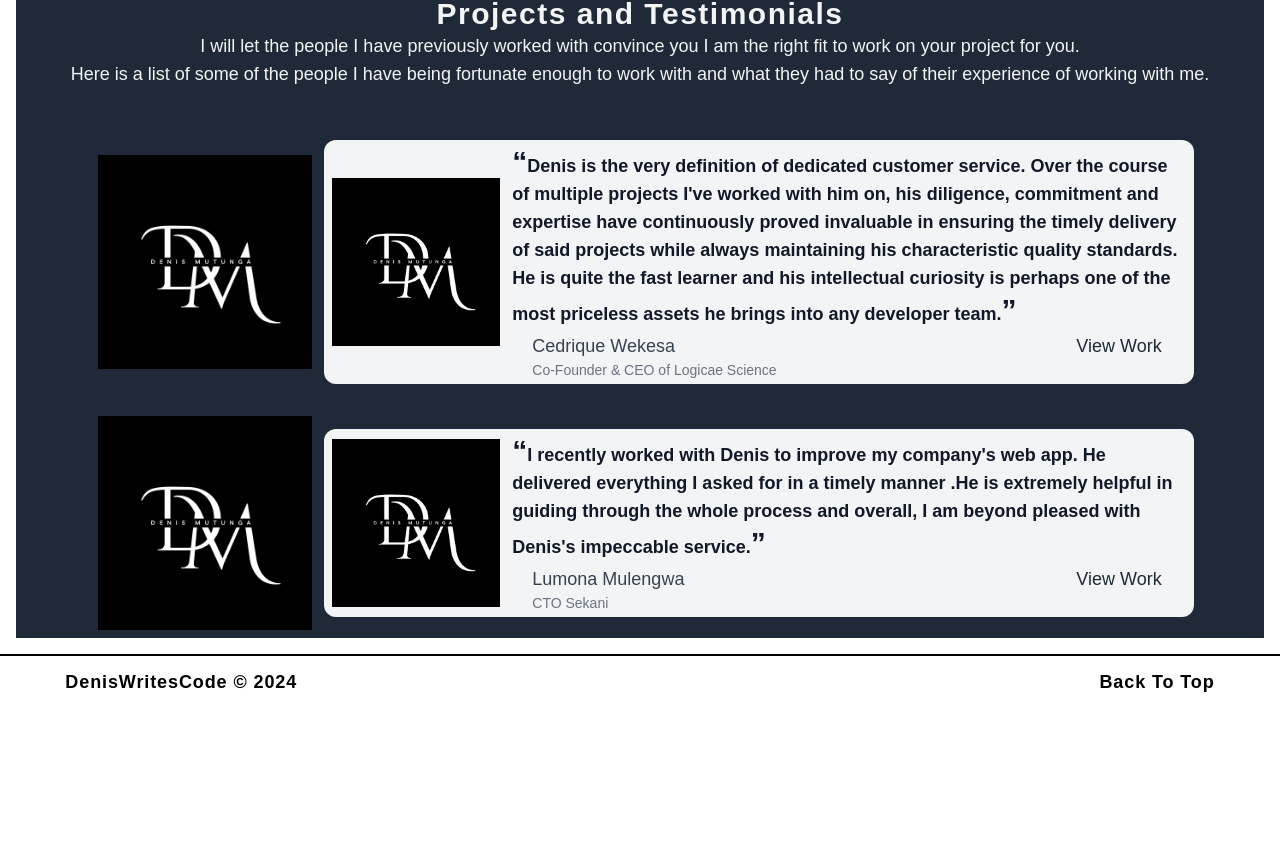
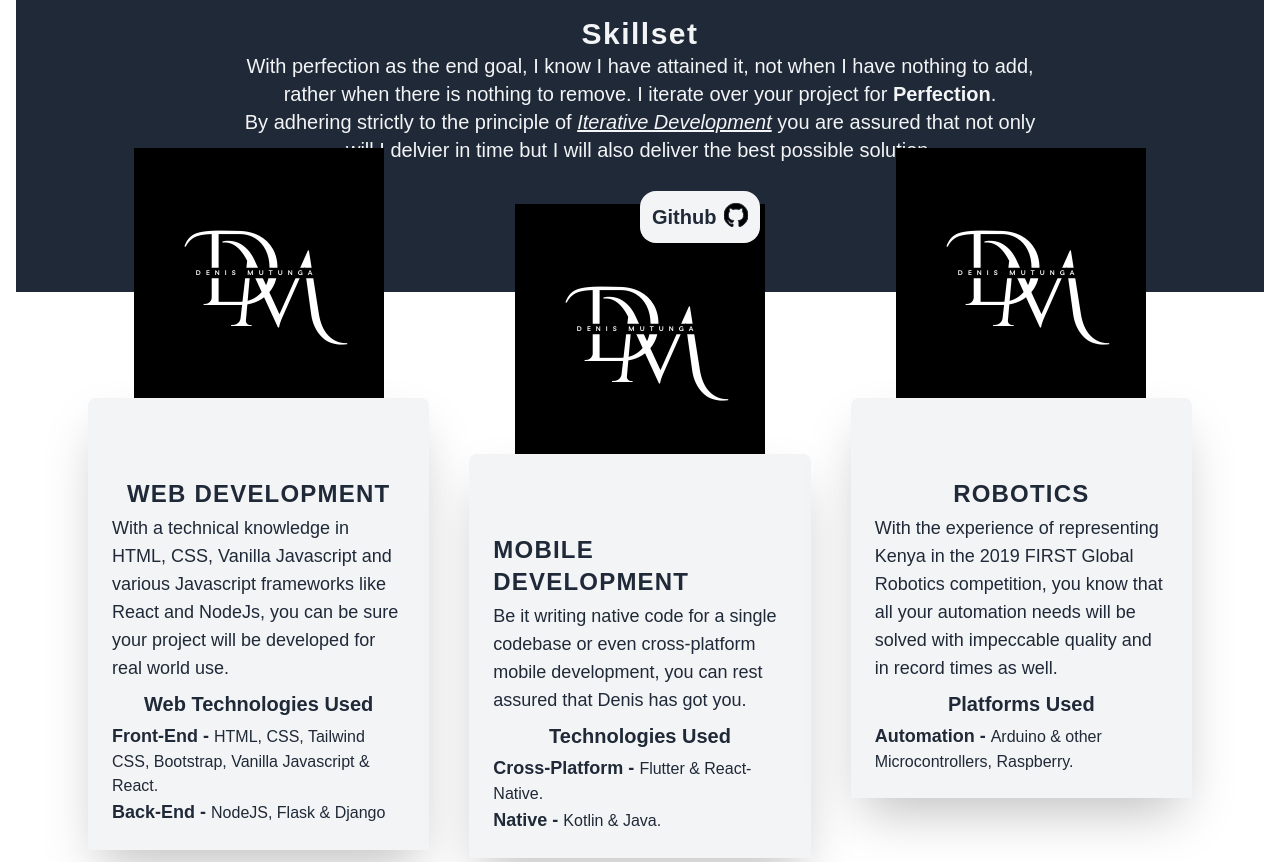
Before and after one commit to DenisWritesCode/portfolio2point0, a Next.js app: page / in a window 1280 px wide. Shown: the part 298-1160 px from the top of the page. Before the commit the page ends 1006 px from the top, so only its background shows below. Built offline with nearby package versions, Linux system fonts and the light colour scheme.

Commit message:
001: Add #toolsNSkills sections to homePage

```diff
--- a/app/page.tsx
+++ b/app/page.tsx
@@ -29,8 +29,152 @@ export default function Home() {
         <Services />
         <SkillSet />
         <EducationAndWork />
+        <div id="toolsNskills" className="about bg-gray-800 text-gray-100 p-5 pb-32 md:relative">
+          <h1 className="text-3xl font-semibold text-center tracking-wider">
+            Skillset
+          </h1>
+          <p className="text-xl md:w-2/3 text-center mx-auto">
+            With perfection as the end goal, I know I have attained it, not when
+            I have nothing to add, rather when there is nothing to remove. I
+            iterate over your project for <strong>Perfection</strong>.
+          </p>
+          <p className="text-xl md:w-2/3 text-center mx-auto">
+            By adhering strictly to the principle of{" "}
+            <span className="italic underline">Iterative Development</span> you
+            are assured that not only will I delvier in time but I will also
+            deliver the best possible solution.
+          </p>
+          <div className="relative top-1/3 mt-5 flex align-center justify-center md:absolute md:mt-24 md:left-1/2 z-10">
+            <a
+              href="https://github.com/DenisWritesCode/"
+              className="flex align-center justify-center text-xl text-gray-800 bg-gray-100 font-semibold rounded-2xl p-3"
+            >
+              Github{" "}
+              <svg
+                className="w-6 h-6 ml-2"
+                role="img"
+                stroke="currentColor"
+                viewBox="0 0 24 24"
+                xmlns="http://www.w3.org/2000/svg"
+              >
+                <title>GitHub icon</title>
+                <path d="M12 .297c-6.63 0-12 5.373-12 12 0 5.303 3.438 9.8 8.205 11.385.6.113.82-.258.82-.577 0-.285-.01-1.04-.015-2.04-3.338.724-4.042-1.61-4.042-1.61C4.422 18.07 3.633 17.7 3.633 17.7c-1.087-.744.084-.729.084-.729 1.205.084 1.838 1.236 1.838 1.236 1.07 1.835 2.809 1.305 3.495.998.108-.776.417-1.305.76-1.605-2.665-.3-5.466-1.332-5.466-5.93 0-1.31.465-2.38 1.235-3.22-.135-.303-.54-1.523.105-3.176 0 0 1.005-.322 3.3 1.23.96-.267 1.98-.399 3-.405 1.02.006 2.04.138 3 .405 2.28-1.552 3.285-1.23 3.285-1.23.645 1.653.24 2.873.12 3.176.765.84 1.23 1.91 1.23 3.22 0 4.61-2.805 5.625-5.475 5.92.42.36.81 1.096.81 2.22 0 1.606-.015 2.896-.015 3.286 0 .315.21.69.825.57C20.565 22.092 24 17.592 24 12.297c0-6.627-5.373-12-12-12" />
+              </svg>
+            </a>
+          </div>
+        </div>
+        <div className="skills-wrapper flex flex-col md:flex-row md:w-11/12 mx-auto">
+          <div className="skill mb-5 -mt-20 pt-1 md:w-1/3 md:pt-0">
+            <div className="skill-contents flex flex-col items-center px-5 -mt-16 relative">
+              <Image
+                src={"/logos/WhiteOnBlack.png"}
+                alt={"Client Image"}
+                width={250}
+                height={250}
+              />
+              <div className="p-6 bg-gray-100 text-gray-800 shadow-2xl mx-auto flex-col flex rounded-t-lg">
+                <h2 className="mx-auto text-2xl text-gray-800 pt-14 pb-1 font-semibold uppercase tracking-wider">
+                  Web Development
+                </h2>
+                <p className="text-lg">
+                  With a technical knowledge in HTML, CSS, Vanilla Javascript
+                  and various Javascript frameworks like React and NodeJs, you
+                  can be sure your project will be developed for real world use.
+                </p>
+                <div className="stack">
+                  <h3 className="mt-2 mb-1 text-xl font-semibold text-center">
+                    Web Technologies Used
+                  </h3>
+                  <p>
+                    <span className="font-semibold text-lg">Front-End - </span>
+                    HTML, CSS, Tailwind CSS, Bootstrap, Vanilla Javascript &
+                    React.
+                  </p>
+                  <p>
+                    <span className="font-semibold text-lg">Back-End - </span>
+                    NodeJS, Flask & Django
+                  </p>
+                </div>
+              </div>
+            </div>
+          </div>
+          <div className="skill pt-3 md:w-1/3 md:pt-2">
+            <div className="skill-contents flex flex-col items-center px-5 -mt-16 md:-mt-24 relative">
+              <Image
+                src={"/logos/WhiteOnBlack.png"}
+                alt={"Client Image"}
+                width={250}
+                height={250}
+              />
+              <div className=" p-6 bg-gray-100 text-gray-800 shadow-2xl mx-auto flex-col flex rounded-t-lg">
+                <h2 className="mx-auto text-2xl text-gray-800 pt-14 pb-1 font-semibold uppercase tracking-wider">
+                  Mobile Development
+                </h2>
+                <p className="text-lg">
+                  Be it writing native code for a single codebase or even
+                  cross-platform mobile development, you can rest assured that
+                  Denis has got you.
+                </p>
+                <div className="stack">
+                  <h3 className="mt-2 mb-1 text-xl font-semibold text-center">
+                    Technologies Used
+                  </h3>
+                  <p>
+                    <span className="font-semibold text-lg">
+                      Cross-Platform -{" "}
+                    </span>{" "}
+                    Flutter & React-Native.
+                  </p>
+                  <p>
+                    <span className="font-semibold text-lg">Native - </span>
+                    Kotlin & Java.
+                  </p>
+                </div>
+              </div>
+            </div>
+          </div>
+          <div className="skill mb-5 md:-mt-20 md:w-1/3 md:pt-0">
+            <div className="skill-contents flex flex-col items-center px-5 -mt-10 md:-mt-16 relative">
+              <Image
+                src={"/logos/WhiteOnBlack.png"}
+                alt={"Client Image"}
+                width={250}
+                height={250}
+              />
+              <div className=" p-6 bg-gray-100 text-gray-800 shadow-2xl mx-auto flex-col flex rounded-t-lg">
+                <h2 className="mx-auto text-2xl text-gray-800 pt-14 pb-1 font-semibold uppercase tracking-wider">
+                  Robotics
+                </h2>
+                <p className="text-lg">
+                  With the experience of representing Kenya in the 2019 FIRST
+                  Global Robotics competition, you know that all your automation
+                  needs will be solved with impeccable quality and in record
+                  times as well.
+                </p>
+                <div className="stack">
+                  <h3 className="mt-2 mb-1 text-xl font-semibold text-center">
+                    Platforms Used
+                  </h3>
+                  <p>
+                    <span className="font-semibold text-lg">Automation - </span>
+                    Arduino & other Microcontrollers, Raspberry.
+                  </p>
+                </div>
+              </div>
+            </div>
+          </div>
+        </div>
+        <div className="divider md:-mt-28">
+          <svg xmlns="http://www.w3.org/2000/svg" viewBox="0 0 1440 250">
+            <path
+              fill="#1f2739"
+              fill-opacity="1"
+              d="M0,224L1440,128L1440,320L0,320Z"
+            ></path>
+          </svg>
+        </div>
         <section
-          id="projects"
+          id="testimonials"
           className="resume bg-gray-800 text-gray-100 pb-2"
         >
           <div className="resume-content px-5">
```
